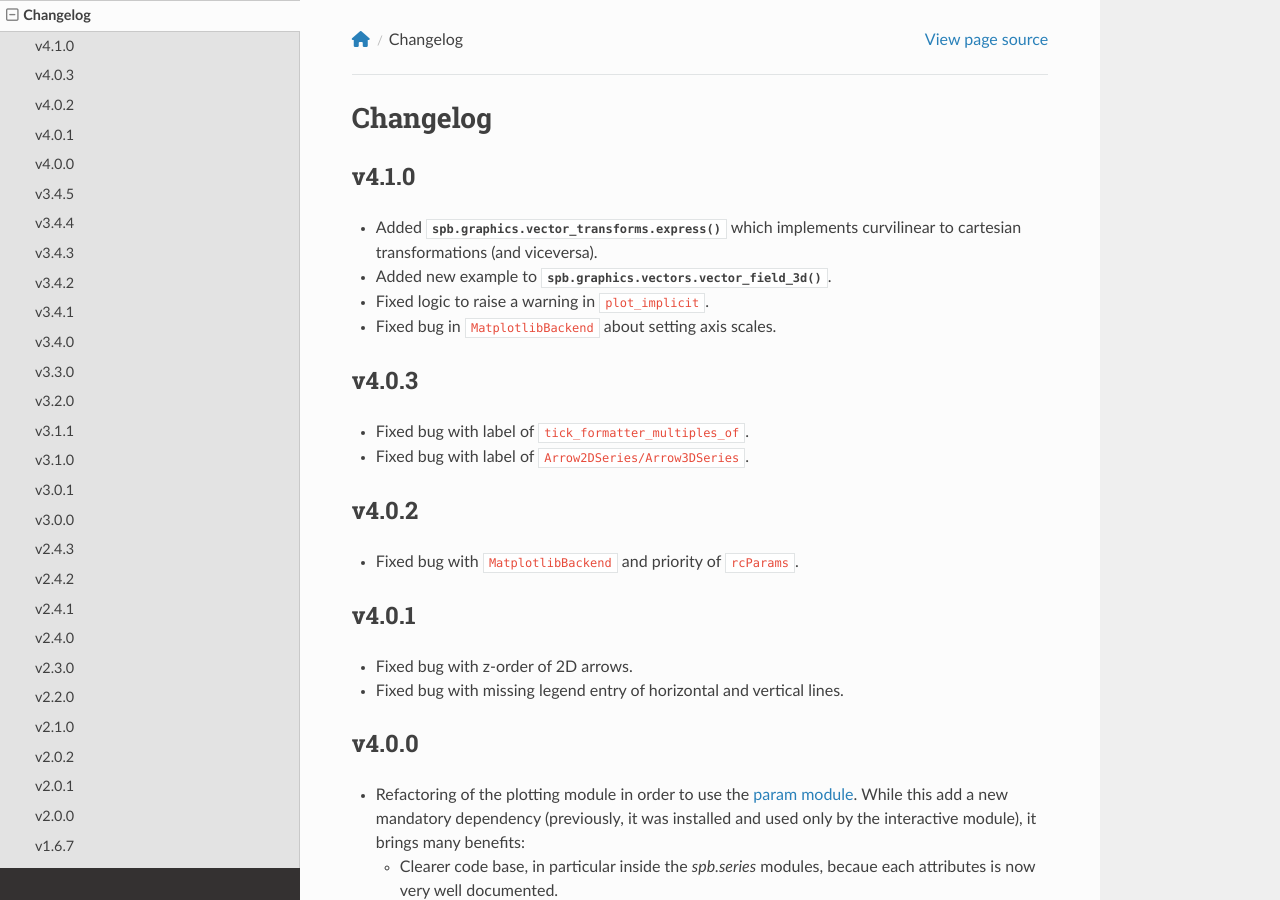
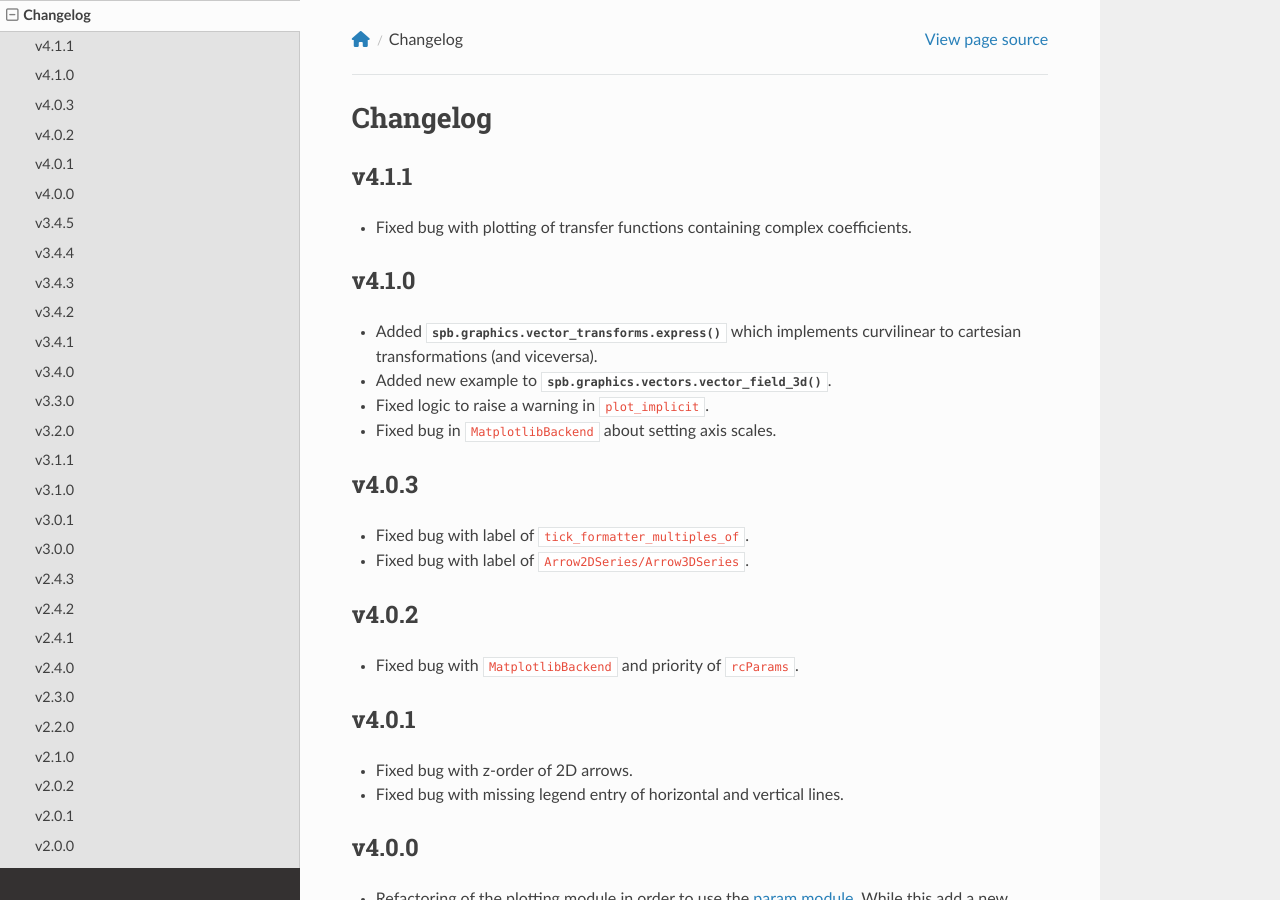
Before and after one commit to Davide-sd/sympy-plot-backends, a Sphinx documentation site: the page built from doc/source/changelog.rst, in a window 1280 px wide and 900 px high. Built offline with Sphinx 7.4.7 and the Read the Docs theme 3.1.0, drawn with Linux system fonts in a browser that asks for light colours; nearby versions of some CDN libraries.

Commit message:
version bump

```diff
--- a/doc/source/changelog.rst
+++ b/doc/source/changelog.rst
@@ -1,6 +1,12 @@
 ==========
  Changelog
 ==========
+
+v4.1.1
+======
+
+* Fixed bug with plotting of transfer functions containing complex coefficients.
+
 
 v4.1.0
 ======
--- a/spb/_version.py
+++ b/spb/_version.py
@@ -1 +1 @@
-__version__ = "4.1.0"
+__version__ = "4.1.1"
```
